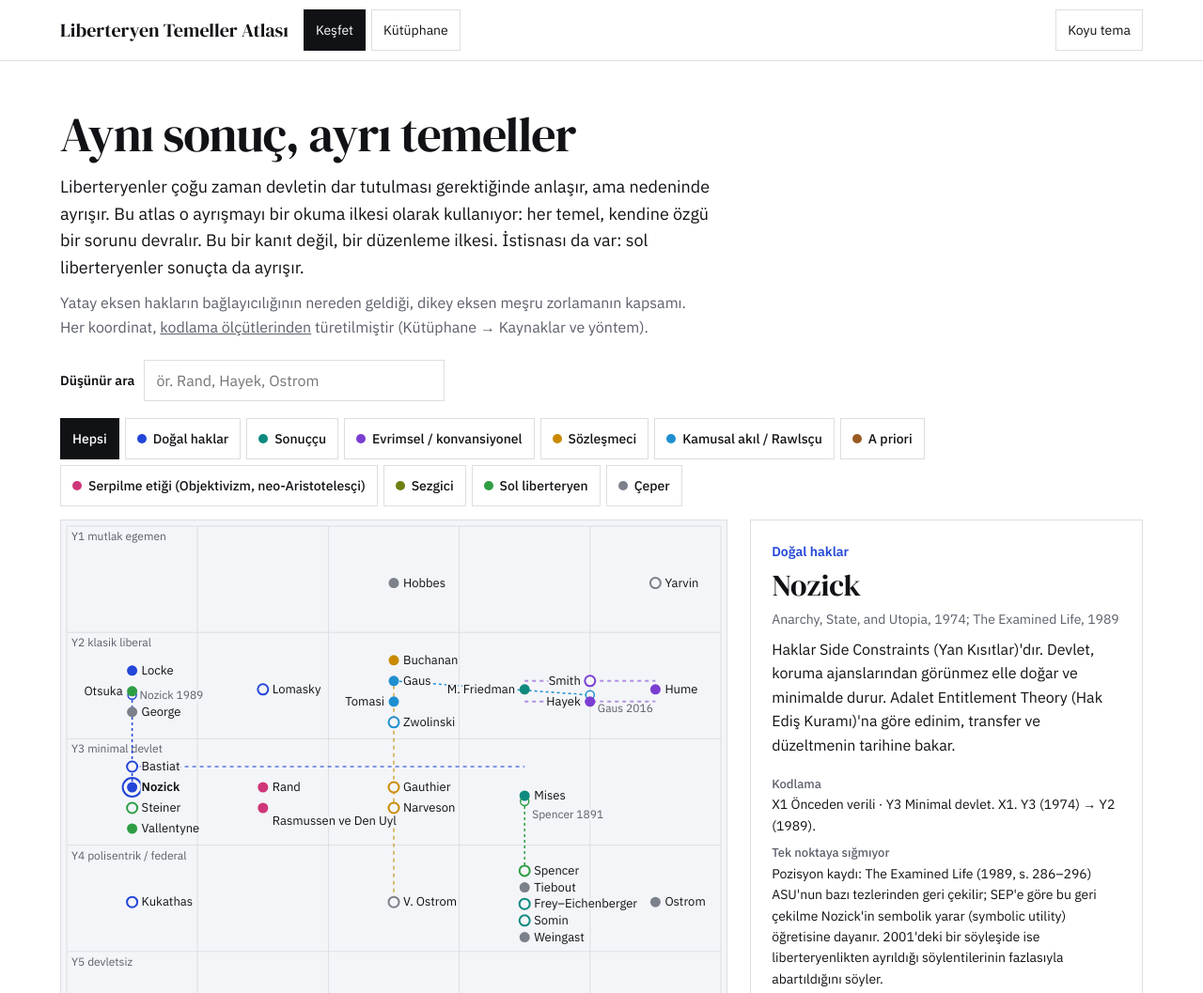
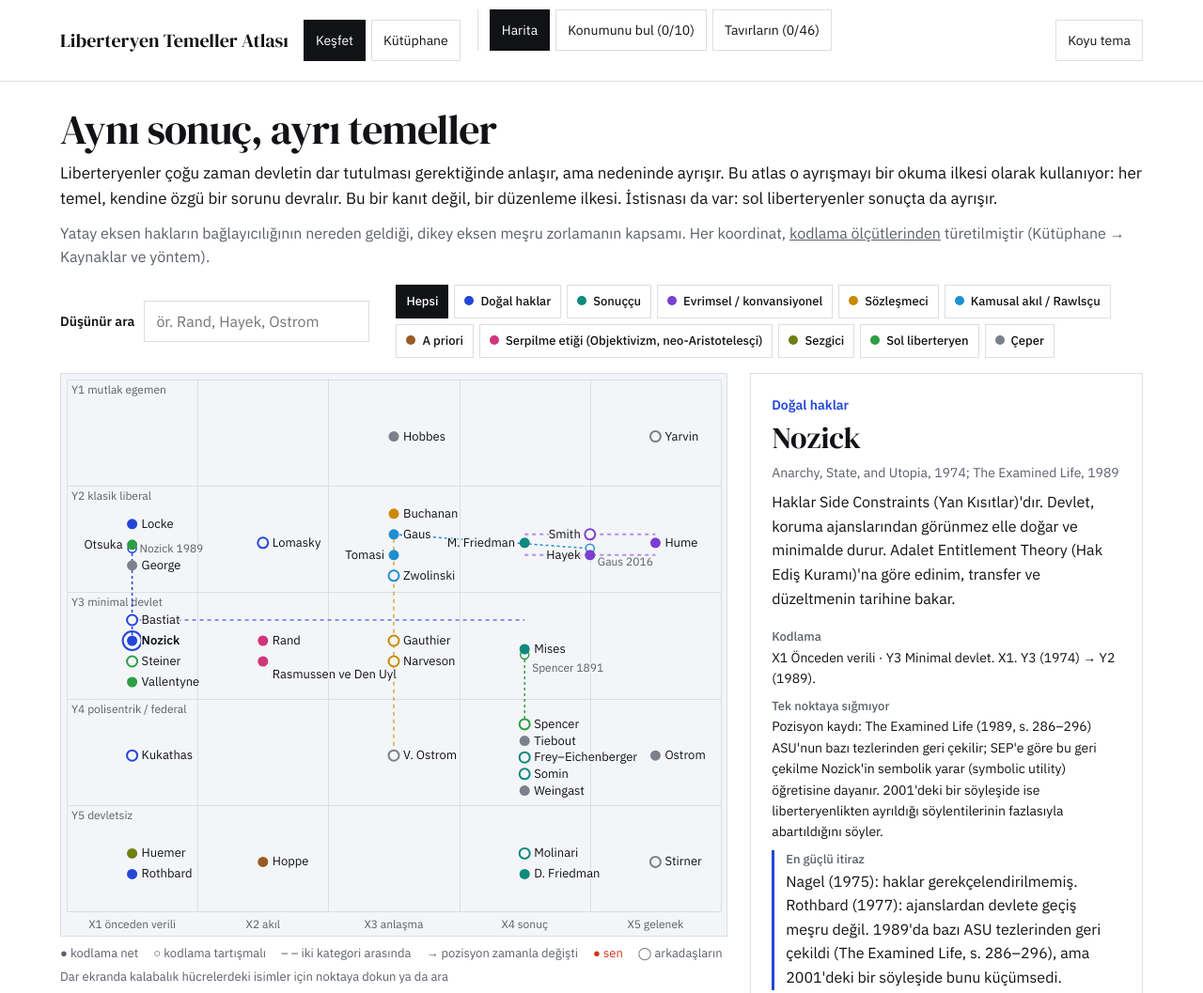
Before and after one commit to mehmetemreak/liberteryen-temeller-atlasi, a plain HTML site: page index.html in a window 1280 px wide. Shown: the top 1057 px of the page at 94% size. Drawn offline with Linux system fonts and the light colour scheme.

Commit message:
Keşfet alt sekmeleri (Harita, Konumunu bul, Tavırların); masaüstü düzeni: hizalı tek satır menü, kompakt üst alan, net harita çizgileri, satır düzeninde tavırlar
Co-Authored-By: Claude Opus 5.5 <noreply@anthropic.com>

```diff
--- a/index.html
+++ b/index.html
@@ -32,7 +32,7 @@ button:focus-visible,a:focus-visible,.dot:focus-visible,summary:focus-visible{ou
 .mapgrid{display:grid;grid-template-columns:minmax(0,1.7fr) minmax(0,1fr);gap:24px;margin-top:14px}
 .fig{position:relative;min-height:600px;border:1px solid var(--line);background:var(--soft)}
 .fig>svg{position:absolute;inset:0;width:100%;height:100%}
-svg text{font:13px "IBM Plex Sans",sans-serif;fill:var(--ink);paint-order:stroke;stroke:var(--soft);stroke-width:4px}
+svg text{font:13px "IBM Plex Sans",sans-serif;fill:var(--ink);paint-order:stroke;stroke:var(--soft);stroke-width:3px;stroke-linejoin:round}
 svg .ax{fill:var(--mute);font-size:12px}
 .dot{cursor:pointer;outline:none}
 .legend{font-size:13px;color:var(--mute);margin-top:8px;display:flex;flex-wrap:wrap;gap:4px 16px}
@@ -61,7 +61,7 @@ th{font-weight:600;color:var(--mute);font-size:13px}
 .qs legend{font-weight:600;margin-bottom:8px;padding:0}
 .opt{display:grid;grid-template-columns:repeat(2,minmax(0,1fr));gap:6px}
 .opt button{line-height:1.3;padding:8px 12px}
-.result{border:2px solid var(--ve);padding:22px;position:sticky;top:80px}
+.result{border:2px solid var(--ve);padding:22px;position:sticky;top:130px}
 .result .big{font-family:"DM Serif Display",Georgia,serif;font-size:clamp(24px,2.6vw,30px);line-height:1.15;margin-bottom:10px}
 .result .warn{border-top:1px solid var(--line);padding-top:10px;margin-top:6px}
 .result .warn p{margin-bottom:8px}
@@ -112,24 +112,47 @@ th{font-weight:600;color:var(--mute);font-size:13px}
 .cmpf a,.tvs a,.fb a{color:inherit}
 .fb{border:2px solid var(--ve);padding:10px 14px;margin-top:16px}
 .backbtn{position:fixed;left:50%;transform:translateX(-50%);bottom:16px;z-index:5;max-width:calc(100% - 32px);font:600 14px "IBM Plex Sans",sans-serif;min-height:44px;padding:0 18px;border:2px solid var(--ve);border-radius:22px;background:var(--bg);color:var(--ink);cursor:pointer;box-shadow:0 2px 12px rgba(0,0,0,.25);white-space:nowrap;overflow:hidden;text-overflow:ellipsis}
+.navin{max-width:1240px;margin:0 auto}
+.result a{color:inherit;font-weight:600}
+.tools .srch,.tools .chips{margin-top:18px}
+@media(min-width:1000px){
+.top{padding-top:28px;padding-bottom:24px}
+.top h1{font-size:44px}
+.top .lead{font-size:17px;max-width:none;margin-top:10px}
+.top .sub{max-width:none;margin-bottom:0}
+.tools .chips{flex:1 1 30em}
+.navin{display:flex;flex-wrap:wrap;align-items:center;gap:6px}
+.navin>.navrow:first-child{display:contents}
+.navrow.sub{margin-top:0;margin-left:12px;padding-left:12px;border-left:1px solid var(--line)}
+#themeBtn{order:9}
+.tools{display:flex;flex-wrap:wrap;align-items:center;gap:8px 18px;margin-top:16px}
+.tools .srch,.tools .chips{margin-top:0}
+.srch input{width:15em}
+.chips button{min-height:36px;font-size:13px;padding:0 10px}
+.mapgrid{margin-top:16px}
+.tvl li{display:grid;grid-template-columns:minmax(0,1fr) auto;gap:2px 28px;align-items:center}
+.tvl li .tvq,.tvl li .tag{grid-column:1;margin:0}
+.tvl li .tv{grid-column:2;grid-row:1/span 2;margin:0}
+}
 footer{font-size:14px;color:var(--mute)}footer a{color:inherit}
 @media(max-width:900px){.mapgrid,.finder{grid-template-columns:minmax(0,1fr)}.result{position:static}}
 @media(max-width:600px){.fig{min-height:480px}.opt{grid-template-columns:minmax(0,1fr)}.probs article{grid-template-columns:minmax(0,1fr)}.tl li{grid-template-columns:minmax(0,1fr)}}
 </style>
 </head>
 <body>
-<nav class="nav" aria-label="Görünümler">
+<nav class="nav" aria-label="Görünümler"><div class="navin">
 <div class="navrow"><span class="brand">Liberteryen Temeller Atlası</span><button type="button" class="tab" data-go="kesfet">Keşfet</button><button type="button" class="tab" data-go="lib">Kütüphane</button><button id="themeBtn" type="button" aria-label="Açık ve koyu tema arasında geçiş yap">Koyu tema</button></div>
-<div class="navrow sub" id="subnav" hidden><button type="button" class="tab" data-go="lib:temeller">Temeller</button><button type="button" class="tab" data-go="lib:sorunlar">Sorunlar ve ampirik notlar</button><button type="button" class="tab" data-go="lib:deneyler">Düşünce deneyleri</button><button type="button" class="tab" data-go="lib:kronoloji">Kronoloji</button><button type="button" class="tab" data-go="lib:elestiri">Eleştiriler ve çeper</button><button type="button" class="tab" data-go="lib:kaynaklar">Kaynaklar ve yöntem</button></div>
-</nav>
-<header class="band top" data-view="kesfet">
+<div class="navrow sub" data-grp="kesfet"><button type="button" class="tab" data-go="kesfet:harita">Harita</button><button type="button" class="tab" data-go="kesfet:konum" id="tab-konum">Konumunu bul</button><button type="button" class="tab" data-go="kesfet:tavirlar" id="tab-tav">Tavırların</button></div>
+<div class="navrow sub" data-grp="lib" hidden><button type="button" class="tab" data-go="lib:temeller">Temeller</button><button type="button" class="tab" data-go="lib:sorunlar">Sorunlar ve ampirik notlar</button><button type="button" class="tab" data-go="lib:deneyler">Düşünce deneyleri</button><button type="button" class="tab" data-go="lib:kronoloji">Kronoloji</button><button type="button" class="tab" data-go="lib:elestiri">Eleştiriler ve çeper</button><button type="button" class="tab" data-go="lib:kaynaklar">Kaynaklar ve yöntem</button></div>
+</div></nav>
+<header class="band top" data-view="kesfet:harita">
 <div class="wrap">
 <h1>Aynı sonuç, ayrı temeller</h1>
 <p class="lead">Liberteryenler çoğu zaman devletin dar tutulması gerektiğinde anlaşır, ama nedeninde ayrışır. Bu atlas o ayrışmayı bir okuma ilkesi olarak kullanıyor: her temel, kendine özgü bir sorunu devralır. Bu bir kanıt değil, bir düzenleme ilkesi. İstisnası da var: sol liberteryenler sonuçta da ayrışır.</p>
 <p class="sub">Yatay eksen hakların bağlayıcılığının nereden geldiği, dikey eksen meşru zorlamanın kapsamı. Her koordinat, <a href="#kodlama">kodlama ölçütlerinden</a> türetilmiştir (Kütüphane → Kaynaklar ve yöntem).</p>
 <div id="fbanner"></div>
-<div class="srch"><label for="search">Düşünür ara</label><input id="search" type="search" list="names" placeholder="ör. Rand, Hayek, Ostrom" autocomplete="off" enterkeyhint="search"><span id="srchmsg" class="tag" aria-live="polite"></span><datalist id="names"></datalist></div>
-<div class="chips" id="filters" role="group" aria-label="Aileye göre filtrele"></div>
+<div class="tools"><div class="srch"><label for="search">Düşünür ara</label><input id="search" type="search" list="names" placeholder="ör. Rand, Hayek, Ostrom" autocomplete="off" enterkeyhint="search"><span id="srchmsg" class="tag" aria-live="polite"></span><datalist id="names"></datalist></div>
+<div class="chips" id="filters" role="group" aria-label="Aileye göre filtrele"></div></div>
 <div class="mapgrid">
 <div>
 <div class="fig" aria-label="Düşünür haritası"><svg id="map" role="img" aria-label="Düşünürlerin iki eksenli haritası"></svg></div>
@@ -165,7 +188,7 @@ footer{font-size:14px;color:var(--mute)}footer a{color:inherit}
 </div>
 </section>
 
-<section class="band" id="konum" data-view="kesfet" style="background:var(--soft)">
+<section class="band" id="konum" data-view="kesfet:konum" style="background:var(--soft)">
 <div class="wrap">
 <h2>Konumunu bul</h2>
 <p class="sub">On soru, gerçek ayrım noktalarını test ediyor. Hiçbir seçenek bir aile adı taşımıyor ve hiçbir pozisyon önceden seçili değil. 1. ve 5. soruyu cevaplayınca haritaya bir nokta düşer; diğer sorular hem aile puanını hem noktanın yerini etkiler. Seçimlerin çeliştiğinde gerekçeli bir uyarı çıkar.</p>
@@ -178,7 +201,7 @@ footer{font-size:14px;color:var(--mute)}footer a{color:inherit}
 </div>
 </section>
 
-<section class="band" id="tavirlar" data-view="kesfet">
+<section class="band" id="tavirlar" data-view="kesfet:tavirlar">
 <div class="wrap">
 <h2>Tavırların</h2>
 <p class="sub">Atlastaki bütün iddialar burada toplu. Kütüphane'de gezerken karşına çıkanlar da aynı iddialar; nereden tavır alırsan al, her yerde aynı kalır. <span id="tvprog"></span></p>
@@ -505,7 +528,7 @@ const W=s.clientWidth,H=s.clientHeight;if(!W)return;
 const nw=W<560,L=6,R=6,Tp=6,Bt=26,iw=W-L-R,ih=H-Tp-Bt,cw=iw/5,ch=ih/5;
 const px=x=>L+(x-.5)*cw,py=y=>Tp+(y-.5)*ch;
 let g="";
-for(let i=0;i<=5;i++){g+=`<line x1="${L+i*cw}" y1="${Tp}" x2="${L+i*cw}" y2="${Tp+ih}" stroke="var(--line)"/><line x1="${L}" y1="${Tp+i*ch}" x2="${L+iw}" y2="${Tp+i*ch}" stroke="var(--line)"/>`}
+const rx=v=>Math.round(v)+.5;for(let i=0;i<=5;i++){g+=`<line x1="${rx(L+i*cw)}" y1="${rx(Tp)}" x2="${rx(L+i*cw)}" y2="${rx(Tp+ih)}" stroke="var(--line)" shape-rendering="crispEdges"/><line x1="${rx(L)}" y1="${rx(Tp+i*ch)}" x2="${rx(L+iw)}" y2="${rx(Tp+i*ch)}" stroke="var(--line)" shape-rendering="crispEdges"/>`}
 const xs=["önceden verili","akıl","anlaşma","sonuç","gelenek"];
 for(let i=0;i<5;i++){g+=`<text class="ax" x="${L+(i+.5)*cw}" y="${H-8}" text-anchor="middle">X${i+1}${nw?"":" "+xs[i]}</text><text class="ax" x="${L+5}" y="${Tp+i*ch+15}">Y${i+1}${nw?"":" "+LY[i+1].toLowerCase()}</text>`}
 const groups={};T.forEach(t=>{const k=t.X+"|"+t.Y;(groups[k]=groups[k]||[]).push(t)});
@@ -558,7 +581,7 @@ const calc=()=>{
 let sc={},n=0;
 sel.forEach((j,i)=>{if(j===null)return;n++;const v=Q[i].o[j][1];for(const k in v.f||{})sc[k]=(sc[k]||0)+v.f[k]});
 const x=sel[0]===null?null:1,y=sel[4]===null?null:1;
-me=posOf(sel);
+me=posOf(sel);{const tk=document.getElementById("tab-konum");if(tk)tk.textContent=`Konumunu bul (${n}/${Q.length})`}
 const top=Object.entries(sc).sort((a,b)=>b[1]-a[1]);
 const [a,b,c,d,e,f,h]=sel,w=[];
 if(a===3&&b===0)w.push("Sonuçlara dayanan bir hak, felaket ölçeğindeki bir sonuç karşısında istisnasız kalamaz. İstisnasızlığı korumanın yolu Rule Consequentialism (Kural Sonuççuluğu), ama o zaman kuralın neden hiç esnemediği açıklanmalı.");
@@ -585,7 +608,7 @@ const tf=top[0]?F[top[0][0]]:null,fa=top[0]?FA.find(v=>v.f==top[0][0]):null,tie=
 let html="";
 if(!n)html=`<div class="big">Henüz seçim yok</div><p>Soruların hiçbiri bir aile adı içermiyor; her seçenek birden fazla aileye puan yazar. 1. ve 5. soruyu cevapladığında haritada kırmızı bir nokta belirir.</p>`;
 else{html=`<div class="fam" style="color:${tf?tf.c:"inherit"}">${tf?"Ağırlık merkezi: "+esc(tf.n):""}${tie?" ve "+esc(F[top[1][0]].n):""} · ${n}/${Q.length} soru</div>`;
-html+=me?`<div class="big">En yakın komşuların ${near.map(t=>esc(t.n)).join(", ")}</div>`:`<div class="big">Haritaya yerleşmek için ${x==null?"1.":""}${x==null&&y==null?" ve ":""}${y==null?"5.":""} soruyu cevapla</div>`;
+html+=me?`<div class="big">En yakın komşuların ${near.map(t=>esc(t.n)).join(", ")}</div><p><a href="#map">Haritada konumunu gör →</a></p>`:`<div class="big">Haritaya yerleşmek için ${x==null?"1.":""}${x==null&&y==null?" ve ":""}${y==null?"5.":""} soruyu cevapla</div>`;
 if(fa)html+=`<p><b>Devraldığın sorun:</b> ${esc(fa.b)}</p>`;
 html+=`<div class="warn">${w.length?w.map(t=>`<p class="t">${esc(t)}</p>`).join(""):"<p style=\"color:var(--mute)\">Seçimlerin arasında belirgin bir çelişki yok.</p>"}</div><button type="button" class="reset" id="reset">Seçimleri temizle</button>`}
 res.innerHTML=html;draw();save();renderCmp();
@@ -640,7 +663,7 @@ if(opp.length)h+=`<div class="lbl">Zıt tavır aldığınız iddialar</div><ul>$
 if(unc.length)h+=`<div class="lbl">Belirsiz: birinizin emin olmadığı iddialar</div><ul>${unc.map(c=>li(c,f)).join("")}</ul>`;
 if(!dq.length&&!opp.length&&!unc.length)h+=`<p>Henüz ayrıştığınız bir cevap ya da tavır yok. Konum bulucuyu doldurup kartlardaki iddialara tavır aldıkça burası dolar.</p>`;
 return h+`</details>`}).join("")};
-document.addEventListener("click",e=>{const b=e.target.closest(".tv button");if(b){const cid=b.closest(".tv").dataset.c,v=+b.dataset.v;if(st[cid]===v)delete st[cid];else st[cid]=v;syncTV();save();renderCmp();renderTVF();return}const a=e.target.closest("[data-show]");if(a){e.preventDefault();remember(a);if(view!=="kesfet")setView("kesfet");if(fam&&T.find(t=>t.id==a.dataset.show).f!=fam){fam=null;renderF()}show(a.dataset.show);document.querySelector(".mapgrid").scrollIntoView({behavior:"smooth"})}});
+document.addEventListener("click",e=>{const b=e.target.closest(".tv button");if(b){const cid=b.closest(".tv").dataset.c,v=+b.dataset.v;if(st[cid]===v)delete st[cid];else st[cid]=v;syncTV();save();renderCmp();renderTVF();return}const a=e.target.closest("[data-show]");if(a){e.preventDefault();remember(a);if(view!=="kesfet:harita")setView("kesfet:harita");if(fam&&T.find(t=>t.id==a.dataset.show).f!=fam){fam=null;renderF()}show(a.dataset.show);document.querySelector(".mapgrid").scrollIntoView({behavior:"smooth"})}});
 const nk=document.getElementById("nick"),cpm=document.getElementById("cpmsg");
 nk.addEventListener("input",()=>{nick=nk.value.slice(0,20);save();renderCmp()});
 document.getElementById("copy").addEventListener("click",()=>{const l=link(),lk=document.getElementById("lnk");lk.value=l;const fb=()=>{lk.focus();lk.select();cpm.textContent="Bağlantı seçildi, elle kopyala"};try{navigator.clipboard.writeText(l).then(()=>{cpm.textContent="Kopyalandı"},fb)}catch(err){fb()}});
@@ -654,14 +677,14 @@ const thLbl=()=>{thb.textContent=effTheme()=="dark"?"Açık tema":"Koyu tema"};
 thLbl();
 thb.addEventListener("click",()=>{const n=effTheme()=="dark"?"light":"dark";document.documentElement.dataset.theme=n;try{localStorage.setItem("lta-theme",n)}catch(e){}thLbl()});
 if(mq.addEventListener)mq.addEventListener("change",thLbl);
-let view="kesfet",libLast="lib:temeller",tvF="all";
-const navEl=document.querySelector(".nav"),subnav=document.getElementById("subnav");
-const setView=(v,top)=>{if(v=="lib")v=libLast;if(v.startsWith("lib:"))libLast=v;view=v;document.querySelectorAll("[data-view]").forEach(el=>{el.hidden=el.dataset.view!==v});subnav.hidden=!v.startsWith("lib:");navEl.querySelectorAll(".tab").forEach(b=>{const g=b.dataset.go;b.setAttribute("aria-pressed",String(g==v||(g=="lib"&&v.startsWith("lib:"))))});if(v=="kesfet")draw();if(top)window.scrollTo({top:0})};
-navEl.addEventListener("click",e=>{const b=e.target.closest(".tab");if(!b)return;setView(b.dataset.go,true);b.focus()});
+let view="kesfet:harita",last={kesfet:"kesfet:harita",lib:"lib:temeller"},tvF="all";
+const navEl=document.querySelector(".nav");
+const setView=(v,top)=>{if(last[v])v=last[v];const grp=v.split(":")[0];last[grp]=v;view=v;document.querySelectorAll("[data-view]").forEach(el=>{el.hidden=el.dataset.view!==v});navEl.querySelectorAll(".navrow.sub").forEach(r=>{r.hidden=r.dataset.grp!==grp});navEl.querySelectorAll(".tab").forEach(b=>{const g=b.dataset.go;b.setAttribute("aria-pressed",String(g==v||g==grp))});if(v=="kesfet:harita")draw();if(top)window.scrollTo({top:0})};
+navEl.addEventListener("click",e=>{const b=e.target.closest(".tab");if(!b)return;navStack.length=0;updBack();setView(b.dataset.go,true);b.focus()});
 const goAnchor=id=>{const el=document.getElementById(id);if(!el)return false;const sec=el.closest("[data-view]");if(sec&&sec.dataset.view!==view)setView(sec.dataset.view);el.scrollIntoView({block:"start"});return true};
 document.addEventListener("click",e=>{const a=e.target.closest('a[href^="#"]');if(!a||a.hasAttribute("data-show"))return;let id=a.getAttribute("href").slice(1);try{id=decodeURIComponent(id)}catch(err){}if(!id||id.startsWith("p=")||!document.getElementById(id))return;e.preventDefault();remember(a);goAnchor(id)});
 const TVG=[["t","Düşünürler"],["f","Temeller"],["d","Düşünce deneyleri"],["p","Açık sorunlar"]];
-const renderTVF=()=>{const n=Object.values(st).filter(Boolean).length;document.getElementById("tvprog").textContent=`Şu ana kadar ${n}/${CL.length} iddiada tavır aldın.`;document.getElementById("tvf").innerHTML=[["all","Hepsi"],["0","Cevaplanmamış"],["1","Katılıyorum"],["2","Katılmıyorum"],["3","Emin değilim"]].map(([k,l])=>`<button type="button" data-tf="${k}" aria-pressed="${tvF==k}">${l} (${k=="all"?CL.length:CL.filter(c=>(st[c[0]]||0)==+k).length})</button>`).join("")};
+const renderTVF=()=>{const n=Object.values(st).filter(Boolean).length;{const tt=document.getElementById("tab-tav");if(tt)tt.textContent=`Tavırların (${n}/${CL.length})`}document.getElementById("tvprog").textContent=`Şu ana kadar ${n}/${CL.length} iddiada tavır aldın.`;document.getElementById("tvf").innerHTML=[["all","Hepsi"],["0","Cevaplanmamış"],["1","Katılıyorum"],["2","Katılmıyorum"],["3","Emin değilim"]].map(([k,l])=>`<button type="button" data-tf="${k}" aria-pressed="${tvF==k}">${l} (${k=="all"?CL.length:CL.filter(c=>(st[c[0]]||0)==+k).length})</button>`).join("")};
 const renderTVList=()=>{const pass=c=>tvF=="all"||(st[c[0]]||0)==+tvF;document.getElementById("tvlist").innerHTML=TVG.map(([k,l])=>{const cs=CL.filter(c=>c[1].startsWith(k+":")&&pass(c));return cs.length?`<h3 class="tvh">${l} (${cs.length})</h3><ul class="tvl">${cs.map(c=>`<li><p class="tvq">“${esc(c[2])}”</p><p class="tag">${esc(srcLbl(c[1]))} · ${goto(c)}</p>${tv(c[0],false)}</li>`).join("")}</ul>`:""}).join("")||"<p>Bu filtrede iddia yok.</p>"};
 document.getElementById("tvf").addEventListener("click",e=>{const b=e.target.closest("button[data-tf]");if(!b)return;tvF=b.dataset.tf;renderTVF();renderTVList();document.querySelector(`#tvf [data-tf="${tvF}"]`)?.focus()});
 const SECN={header:"Harita",konum:"Konumunu bul",tavirlar:"Tavırların",temeller:"Temeller",sorunlar:"Açık sorunlar",emprik:"Ampirik notlar",deneyler:"Düşünce deneyleri",kronoloji:"Kronoloji",elestiri:"Dış eleştiriler",ceper:"Çeper",okuma:"Okuma listesi",yontem:"Yöntem",kodlama:"Kodlama"};
```
